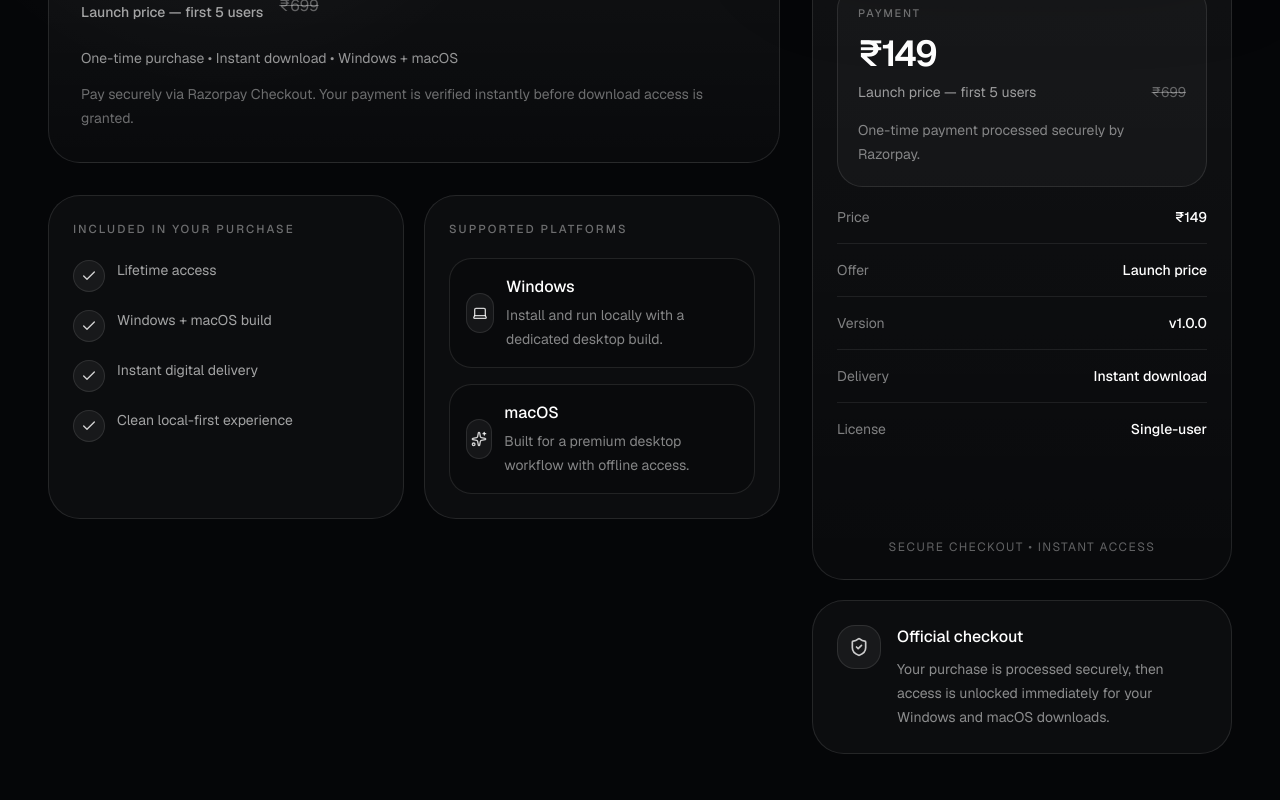
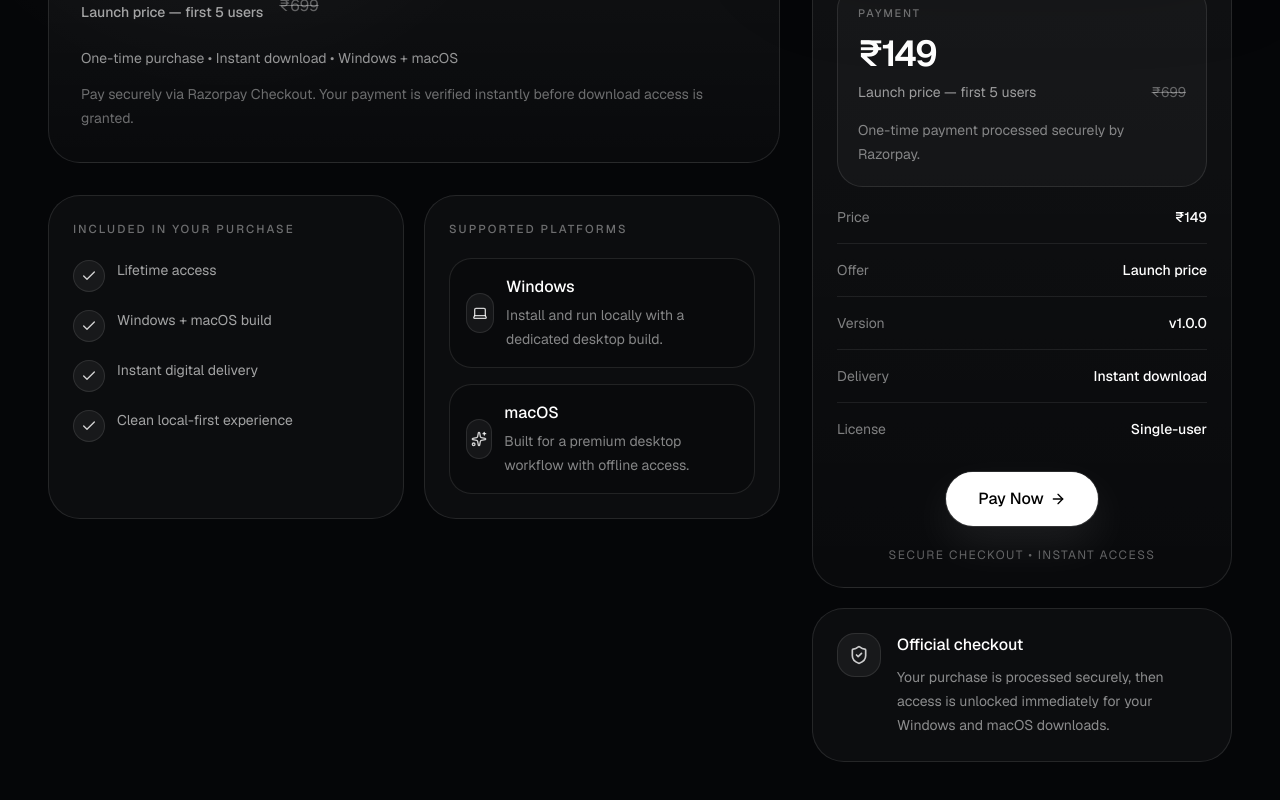
Before and after one commit to Arun-Sanjay/Titan-Protocol-Landing, a Next.js app: page /checkout in a window 1280 px wide. Shown: the part 538-1338 px from the top of the page. Built offline with nearby package versions, Linux system fonts and the light colour scheme; no server answers.

Commit message:
Restore secure Razorpay checkout flow

```diff
--- a/src/components/payment-button.tsx
+++ b/src/components/payment-button.tsx
@@ -1,49 +1,163 @@
 "use client"
 
-import { useEffect, useRef } from "react"
+import { useState } from "react"
+import { ArrowRight } from "lucide-react"
+import { useRouter } from "next/navigation"
 
+import { Button } from "@/components/ui/button"
 import { cn } from "@/lib/utils"
-import { TITAN_RAZORPAY_PAYMENT_BUTTON_ID } from "@/lib/titan"
+import { TITAN_RAZORPAY_KEY_ID } from "@/lib/titan"
+
+declare global {
+  interface Window {
+    Razorpay?: new (options: Record<string, unknown>) => {
+      open: () => void
+    }
+  }
+}
 
 type PaymentButtonProps = {
   className?: string
   label?: string
 }
 
-export function PaymentButton({ className }: PaymentButtonProps) {
-  const formRef = useRef<HTMLFormElement | null>(null)
+let razorpayScriptPromise: Promise<boolean> | null = null
 
-  useEffect(() => {
-    const form = formRef.current
-
-    if (!form) {
-      return
+function loadRazorpayScript() {
+  if (typeof window === "undefined") {
+    return Promise.resolve(false)
   }
 
-    form.innerHTML = ""
+  if (window.Razorpay) {
+    return Promise.resolve(true)
+  }
 
+  if (razorpayScriptPromise) {
+    return razorpayScriptPromise
+  }
+
+  razorpayScriptPromise = new Promise((resolve) => {
     const script = document.createElement("script")
-    script.src = "https://checkout.razorpay.com/v1/payment-button.js"
+    script.src = "https://checkout.razorpay.com/v1/checkout.js"
     script.async = true
-    script.setAttribute("data-payment_button_id", TITAN_RAZORPAY_PAYMENT_BUTTON_ID)
+    script.onload = () => resolve(true)
+    script.onerror = () => resolve(false)
+    document.body.appendChild(script)
+  })
 
-    form.appendChild(script)
+  return razorpayScriptPromise
+}
 
-    return () => {
-      form.innerHTML = ""
+export function PaymentButton({
+  className,
+  label = "Pay Now",
+}: PaymentButtonProps) {
+  const [isLoading, setIsLoading] = useState(false)
+  const [error, setError] = useState("")
+  const router = useRouter()
+
+  async function handleClick() {
+    setError("")
+    setIsLoading(true)
+
+    try {
+      if (!TITAN_RAZORPAY_KEY_ID) {
+        throw new Error("Missing Razorpay key ID.")
       }
-  }, [])
+
+      const scriptLoaded = await loadRazorpayScript()
+
+      if (!scriptLoaded || !window.Razorpay) {
+        throw new Error("Unable to load Razorpay Checkout.")
+      }
+
+      const response = await fetch("/api/razorpay/order", {
+        method: "POST",
+        headers: {
+          "Content-Type": "application/json",
+        },
+      })
+
+      if (!response.ok) {
+        throw new Error("Unable to initialize payment.")
+      }
+
+      const order = (await response.json()) as {
+        amount: number
+        currency: string
+        id: string
+      }
+
+      const razorpay = new window.Razorpay({
+        key: TITAN_RAZORPAY_KEY_ID,
+        amount: order.amount,
+        currency: order.currency,
+        name: "Titan Protocol OS",
+        description: "A personal operating system for discipline.",
+        order_id: order.id,
+        handler: async (response: {
+          razorpay_payment_id: string
+          razorpay_order_id: string
+          razorpay_signature: string
+        }) => {
+          try {
+            const verifyRes = await fetch("/api/razorpay/verify", {
+              method: "POST",
+              headers: { "Content-Type": "application/json" },
+              body: JSON.stringify({
+                razorpay_payment_id: response.razorpay_payment_id,
+                razorpay_order_id: response.razorpay_order_id,
+                razorpay_signature: response.razorpay_signature,
+              }),
+            })
+
+            if (!verifyRes.ok) {
+              const data = await verifyRes.json().catch(() => ({}))
+              throw new Error(
+                (data as { error?: string }).error || "Payment verification failed."
+              )
+            }
+
+            router.push("/download")
+          } catch (err) {
+            setError(err instanceof Error ? err.message : "Verification failed.")
+            setIsLoading(false)
+          }
+        },
+        theme: {
+          color: "#f5f5f5",
+        },
+        modal: {
+          ondismiss: () => {
+            setIsLoading(false)
+          },
+        },
+      })
+
+      razorpay.open()
+    } catch (err) {
+      setError(err instanceof Error ? err.message : "Unable to start payment.")
+      setIsLoading(false)
+    }
+  }
 
   return (
-    <div
+    <div>
+      <Button
+        type="button"
+        size="lg"
+        onClick={handleClick}
+        disabled={isLoading}
         className={cn(
-        "inline-flex max-w-full items-center justify-center rounded-[1.8rem] bg-transparent",
+          "h-14 rounded-full border border-white/12 bg-white px-8 text-base font-medium text-black shadow-[0_18px_44px_rgba(255,255,255,0.08),inset_0_1px_0_rgba(255,255,255,0.85)] hover:bg-white/92 disabled:opacity-70",
           className
         )}
       >
-      <div className="origin-center scale-[1.18] transform">
-        <form ref={formRef} className="flex min-h-12 items-center justify-center" />
-      </div>
+        <span>{isLoading ? "Loading Checkout..." : label}</span>
+        <ArrowRight className="size-4" />
+      </Button>
+
+      {error ? <p className="mt-3 text-sm text-white/46">{error}</p> : null}
     </div>
   )
 }
--- a/src/lib/titan.ts
+++ b/src/lib/titan.ts
@@ -6,7 +6,6 @@ export const TITAN_REGULAR_PRICE = "₹699"
 export const TITAN_LAUNCH_NOTE = "Launch price — first 5 users"
 export const TITAN_TRUST_LINE = "One-time purchase • Instant download • Windows + macOS"
 export const TITAN_RAZORPAY_KEY_ID = process.env.NEXT_PUBLIC_RAZORPAY_KEY_ID || ""
-export const TITAN_RAZORPAY_PAYMENT_BUTTON_ID = "pl_SQ2TwWdyxVQrZG"
 
 export const TITAN_RAZORPAY_CALLBACK_PATH = "/api/razorpay/callback"
 
```
Lines whose indentation alone changed are shown as unchanged.
